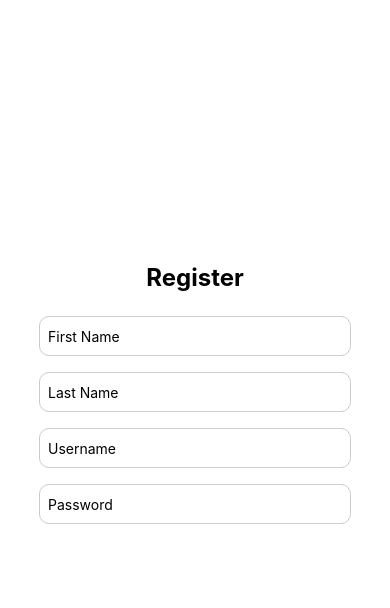
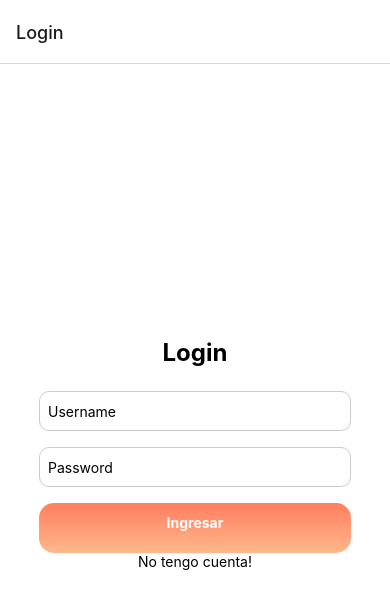
Before and after one commit to DevLabs-2/loginnative, a React Native app in the folder App/: screen /Login in a window 390 px wide. Shown: the top 608 px of the page. Built offline with nearby package versions, Linux system fonts and the light colour scheme.

Commit message:
2/9 falta el boton de registro y el fetch

```diff
--- a/App/App.js
+++ b/App/App.js
@@ -1,18 +1,33 @@
-import React, { useState } from 'react';
-import { StyleSheet, Text, TextInput, TouchableOpacity, View, Alert } from 'react-native';
+import React from 'react';
+import { StyleSheet, Text, TextInput, TouchableOpacity, View, Alert, Image } from 'react-native';
 import Login from './Login';
 import GoodDayScreen from './GoodDayScreen';
 import RegisterScreen from './Register';
+import { NavigationContainer} from '@react-navigation/native';
+import { createNativeStackNavigator } from '@react-navigation/native-stack';
+
+const Stack = createNativeStackNavigator();
 
 const App = () => {
-
   return (
-    <>
-      <RegisterScreen/>
-    </>
-
+    <NavigationContainer>
+      <Stack.Navigator initialRouteName="Login">
+        <Stack.Screen name="Login" component={Login} />
+        <Stack.Screen name="RegisterScreen" component={RegisterScreen} />
+        <Stack.Screen name="GoodDayScreen" component={GoodDayScreen} />
+      </Stack.Navigator>
+    </NavigationContainer>
   );
 };
 
+const styles = StyleSheet.create({
+  container: {
+    flex: 1,
+    justifyContent: 'center',
+    alignItems: 'center',
+    backgroundColor: '#fff',
+  },
+
+});
 
 export default App;
--- a/App/GoodDayScreen.js
+++ b/App/GoodDayScreen.js
@@ -1,7 +1,7 @@
 import React from 'react';
 import { StyleSheet, Text, View } from 'react-native';
 import globalStyles from './styles';
-const GoodDayScreen = () => {
+const GoodDayScreen = ({navigation}) => {
   return (
     <View style={globalStyles.container}>
       <Text style={globalStyles.text}>¡Buen día!</Text>
--- a/App/Login.js
+++ b/App/Login.js
@@ -1,8 +1,9 @@
-import React, { useState } from 'react';
+import React, { useEffect, useState } from 'react';
 import { StyleSheet, Text, TextInput, TouchableOpacity, View, Alert } from 'react-native';
 import globalStyles from './styles';
 import GradientButton from './components/GradientButton/gradientButton';
-const Login = () => {
+
+const Login = ({navigation}) => {
   const [inputUsername, setinputUsername] = useState('');
   const [inputPassword, setPassword] = useState('');
   const [user, setUser] = useState({
@@ -11,14 +12,20 @@ const Login = () => {
     username: "maximusprime",
     contraseña: "1234"
   })
-
   const handleLogin = () => {
     if (inputUsername === 'caca' && inputPassword === 'caca') {
-      alert('Login Successful', `Welcome ${inputUsername}!`);
+      navigation.navigate('GoodDayScreen');
     } else {
       alert('Login Failed', 'Invalid username or password');
     }
   };
+
+  useEffect(() => {
+    console.log(inputUsername)
+  }, [inputUsername])
+  useEffect(() => {
+    console.log(inputPassword)
+  }, [inputPassword])
 
   return (
     <View style={globalStyles.container}>
@@ -27,7 +34,7 @@ const Login = () => {
         style={globalStyles.input}
         placeholder="Username"
         value={inputUsername}
-        onChangeText={text => setUsername(text)}
+        onChangeText={text => setinputUsername(text)}
       />
       <TextInput
         style={globalStyles.input}
@@ -36,13 +43,12 @@ const Login = () => {
         value={inputPassword}
         onChangeText={text => setPassword(text)}
       />
-      <GradientButton onPress={handleLogin} title={Ingresar} style={globalStyles.gradientButton} textStyle={globalStyles.buttonText}/>
+      <GradientButton onPress={handleLogin} title={'Ingresar'} style={globalStyles.gradientButton} textStyle={globalStyles.buttonText}/>
+      <TouchableOpacity onPress={() => {navigation.navigate('RegisterScreen')}}>
+        <Text>No tengo cuenta!</Text>
+      </TouchableOpacity>
     </View>
   );
 };
 
-const styles = StyleSheet.create({
-
-});
-
 export default Login;
--- a/App/Register.js
+++ b/App/Register.js
@@ -2,7 +2,7 @@ import React, { useState } from 'react';
 import { StyleSheet, Text, TextInput, TouchableOpacity, View, Alert } from 'react-native';
 import globalStyles from './styles';
 
-const RegisterScreen = ({ onRegister }) => {
+const RegisterScreen = ({navigation}) => {
   const [firstName, setFirstName] = useState('');
   const [lastName, setLastName] = useState('');
   const [username, setUsername] = useState('');
@@ -10,8 +10,7 @@ const RegisterScreen = ({ onRegister }) => {
 
   const handleRegister = () => {
     if (firstName && lastName && username && password) {
-      alert('Registration Successful', 'You can now log in with your credentials');
-      onRegister();
+      navigation.navigate('Login');
     } else {
       alert('Registration Failed', 'Please fill out all fields');
     }
@@ -48,6 +47,9 @@ const RegisterScreen = ({ onRegister }) => {
       <TouchableOpacity style={globalStyles.button} onPress={handleRegister}>
         <Text style={globalStyles.buttonText}>Register</Text>
       </TouchableOpacity>
+      <TouchableOpacity onPress={() => {navigation.navigate('Login')}}>
+        <Text>ya tengo cuenta!</Text>
+      </TouchableOpacity>
     </View>
   );
 };
--- a/App/components/GradientButton/gradientButton.jsx
+++ b/App/components/GradientButton/gradientButton.jsx
@@ -1,6 +1,7 @@
 import React from 'react';
 import { TouchableOpacity, Text, StyleSheet } from 'react-native';
-import LinearGradient from 'react-native-linear-gradient';
+import {LinearGradient} from 'expo-linear-gradient';
+import globalStyles from '../../styles';
 
 const GradientButton = ({ onPress, title, style, textStyle }) => {
     return (
@@ -8,7 +9,7 @@ const GradientButton = ({ onPress, title, style, textStyle }) => {
         colors={['#FF7E5F', '#FFB88C']}
         style={style}
       >
-        <TouchableOpacity onPress={onPress} style={styles.buttonContent}>
+        <TouchableOpacity onPress={onPress} style={globalStyles.buttonContent}>
           <Text style={textStyle}>{title}</Text>
         </TouchableOpacity>
       </LinearGradient>
--- a/App/package.json
+++ b/App/package.json
@@ -9,7 +9,11 @@
     "web": "expo start --web"
   },
   "dependencies": {
+    "@expo/metro-runtime": "~3.2.3",
+    "@react-navigation/native": "^6.1.18",
+    "@react-navigation/native-stack": "^6.11.0",
     "expo": "~51.0.24",
+    "expo-linear-gradient": "^13.0.2",
     "expo-status-bar": "~1.12.1",
     "react": "18.2.0",
     "react-dom": "18.2.0",
--- a/App/styles.js
+++ b/App/styles.js
@@ -6,6 +6,7 @@ const globalStyles = StyleSheet.create({
     justifyContent: 'center',
     alignItems: 'center',
     backgroundColor: '#fff',
+    width: '100%'
   },
   title: {
     fontSize: 24,
@@ -31,6 +32,10 @@ const globalStyles = StyleSheet.create({
   buttonText: {
     color: '#fff',
     fontWeight: 'bold',
+    display: 'flex',
+    justifyContent: 'center',
+    alignItems: 'center',
+    marginTop: '2%'
   },
   linkText: {
     color: '#007bff',
@@ -41,13 +46,16 @@ const globalStyles = StyleSheet.create({
     fontWeight: 'bold',
   },
   gradientButton: {
-    padding: 12,
     alignItems: 'center',
     borderRadius: 10,
-    width: 30,
-    height: 10,
-    borderRadius: 5,
+    width: '80%',
+    height: 50,
+    borderRadius: 15,
     overflow: 'hidden',
+    textAlign: 'center',
+  },
+  buttonContent: {
+    marginTop: 10,
   },
 });
 
```
Also changed, not shown: App/assets/dragon.jfif (added), 1 other file (tests, documents, lock files or other folders).
